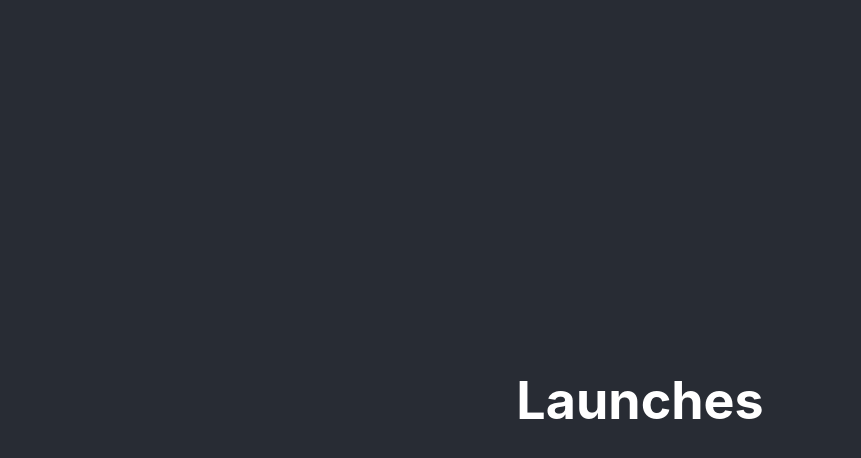
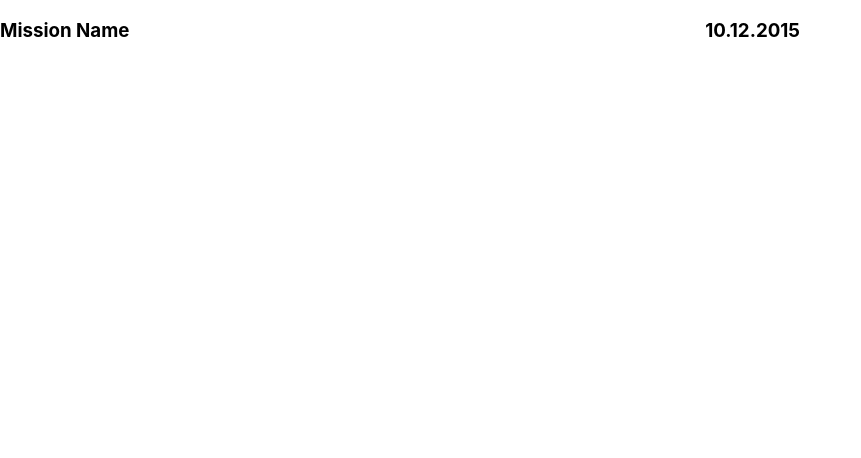
Before and after one commit to 00unnmd/haulmont-qt, a React (Create React App) app: page / in a window 1280 px wide. Shown: the top 458 px of the page, without its empty margins (0-861 px from the left). Built offline with nearby package versions, Linux system fonts and the light colour scheme.

Commit message:
[HLMNT-2] added scss, color scheme. started MissionTitle component.

```diff
--- a/package.json
+++ b/package.json
@@ -11,6 +11,7 @@
     "@types/react": "^16.9.0",
     "@types/react-dom": "^16.9.0",
     "axios": "^0.20.0",
+    "node-sass": "^4.14.1",
     "react": "^16.13.1",
     "react-dom": "^16.13.1",
     "react-scripts": "3.4.3",
--- a/src/App.css
+++ /dev/null
@@ -1,38 +0,0 @@
-.App {
-  text-align: center;
-}
-
-.App-logo {
-  height: 40vmin;
-  pointer-events: none;
-}
-
-@media (prefers-reduced-motion: no-preference) {
-  .App-logo {
-    animation: App-logo-spin infinite 20s linear;
-  }
-}
-
-.App-header {
-  background-color: #282c34;
-  min-height: 100vh;
-  display: flex;
-  flex-direction: column;
-  align-items: center;
-  justify-content: center;
-  font-size: calc(10px + 2vmin);
-  color: white;
-}
-
-.App-link {
-  color: #61dafb;
-}
-
-@keyframes App-logo-spin {
-  from {
-    transform: rotate(0deg);
-  }
-  to {
-    transform: rotate(360deg);
-  }
-}
--- a/src/App.tsx
+++ b/src/App.tsx
@@ -1,12 +1,15 @@
 import React from 'react';
-import './App.css';
+
+import { MissionTitle } from './components';
+
+const app = {
+  width: '100vh',
+};
 
 function App() {
   return (
-    <div className='App'>
-      <header className='App-header'>
-        <h1>Launches</h1>
-      </header>
+    <div style={app}>
+      <MissionTitle />
     </div>
   );
 }
--- /dev/null
+++ b/src/components/MissionTitle/MissionTitle.tsx
@@ -0,0 +1,16 @@
+import React from 'react';
+import './styles.scss';
+
+const mocked = {
+  title: 'Mission Name',
+  date: '10.12.2015',
+};
+
+export const MissionTitle = () => {
+  return (
+    <div className='mission-title'>
+      <h3 className='mission-title-name'>{mocked.title}</h3>
+      <h3 className='mission-title-date'>{mocked.date}</h3>
+    </div>
+  );
+};
--- /dev/null
+++ b/src/components/MissionTitle/styles.scss
@@ -0,0 +1,5 @@
+@import '../../styles/';
+
+.mission-title {
+  @include display-flex-space-between;
+}
--- /dev/null
+++ b/src/components/index.ts
@@ -0,0 +1 @@
+export { MissionTitle } from './MissionTitle/MissionTitle';
--- /dev/null
+++ b/src/styles/index.scss
@@ -0,0 +1,2 @@
+@import './variables.scss';
+@import './mixins.scss';
--- /dev/null
+++ b/src/styles/mixins.scss
@@ -0,0 +1,4 @@
+@mixin display-flex-space-between {
+  display: flex;
+  justify-content: space-between;
+}
--- /dev/null
+++ b/src/styles/variables.scss
@@ -0,0 +1,3 @@
+$light-gray: #eeeeee;
+$dark-gray: #aaaaaa;
+$black: #282828;
```
Also changed, not shown: 1 other file (tests, documents, lock files or other folders).
